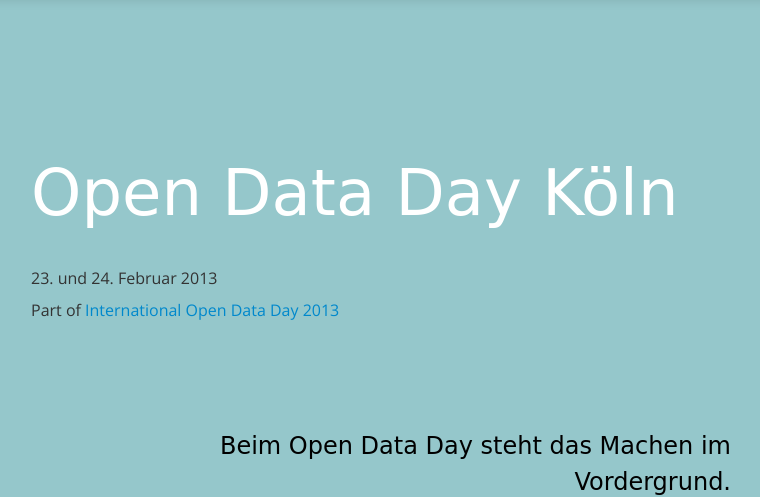
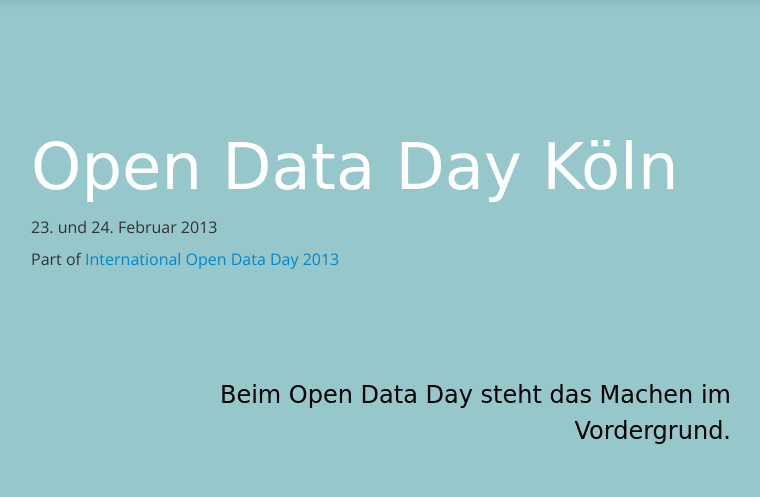
Before and after one commit to KoelnAPI/opendataday-koeln, a PHP site: page / in a window 1280 px wide. Shown: the part 41-538 px from the top of the page, without its empty margins (219-979 px from the left). Run offline with PHP 8.4, Linux system fonts and the light colour scheme; some libraries are stand-ins or nearby versions; some web fonts are replaced.

Commit message:
CSS-Aenderung: H1 weniger Zeilenabstand

```diff
--- a/website/css/main.css
+++ b/website/css/main.css
@@ -23,7 +23,7 @@
 }
 h1 {
     font-size: 4em;
-    line-height: 2em;
+    line-height: 1.2em;
 }
 h2 {
     font-size: 2.8em;
```
